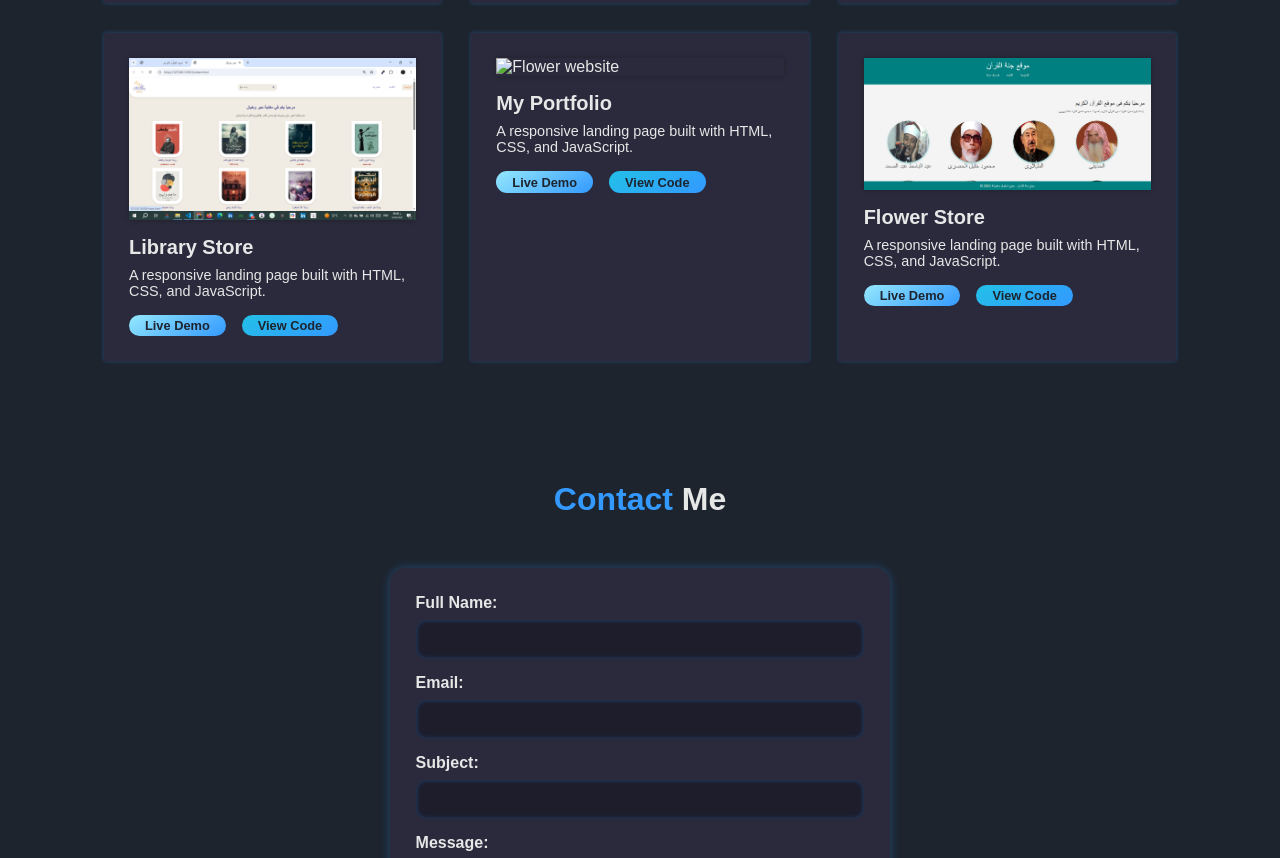
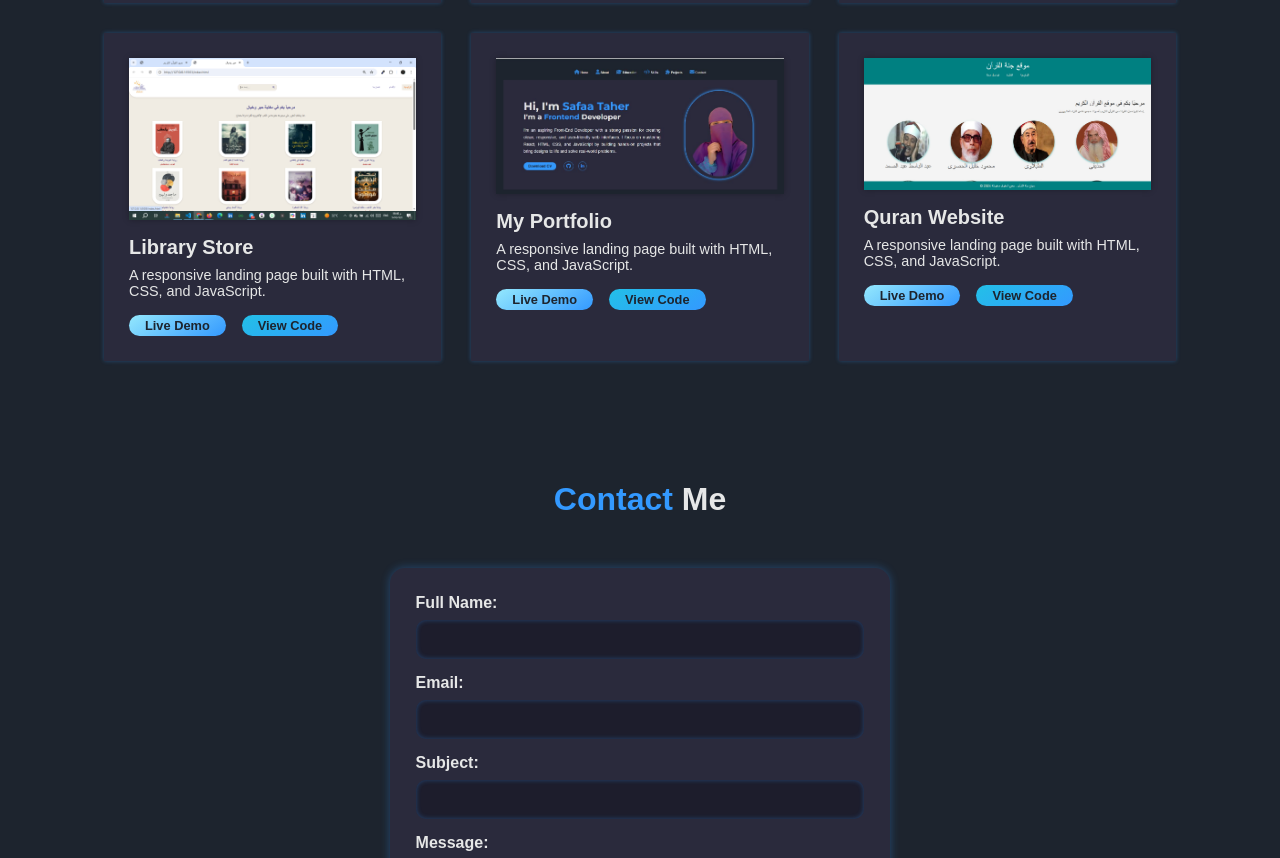
Before and after one commit to SafaaTaher/SafaaPortfolio, a plain HTML site: page index.html in a window 1280 px wide. Shown: the part 2018-2876 px from the top of the page. Drawn offline with Linux system fonts and the light colour scheme; a web font is replaced by a local one.

Commit message:
first commit

```diff
--- a/index.html
+++ b/index.html
@@ -230,7 +230,7 @@
                 <img
                   src="assets/images/library.jpg"
                   loading="lazy"
-                  alt="Flower website"
+                  alt="Library Store"
                 />
                 <h3>Library Store</h3>
                 <p>
@@ -245,9 +245,9 @@
 
               <div class="project-group">
                 <img
-                  src="assets/images/Port1.J"
+                  src="assets/images/Port1.JPG"
                   loading="lazy"
-                  alt="Flower website"
+                  alt="Safaa Prtfolio"
                 />
                 <h3>My Portfolio</h3>
                 <p>
@@ -266,7 +266,7 @@
                   loading="lazy"
                   alt="Quran website"
                 />
-                <h3>Flower Store</h3>
+                <h3>Quran Website</h3>
                 <p>
                   A responsive landing page built with HTML, CSS, and
                   JavaScript.
```
